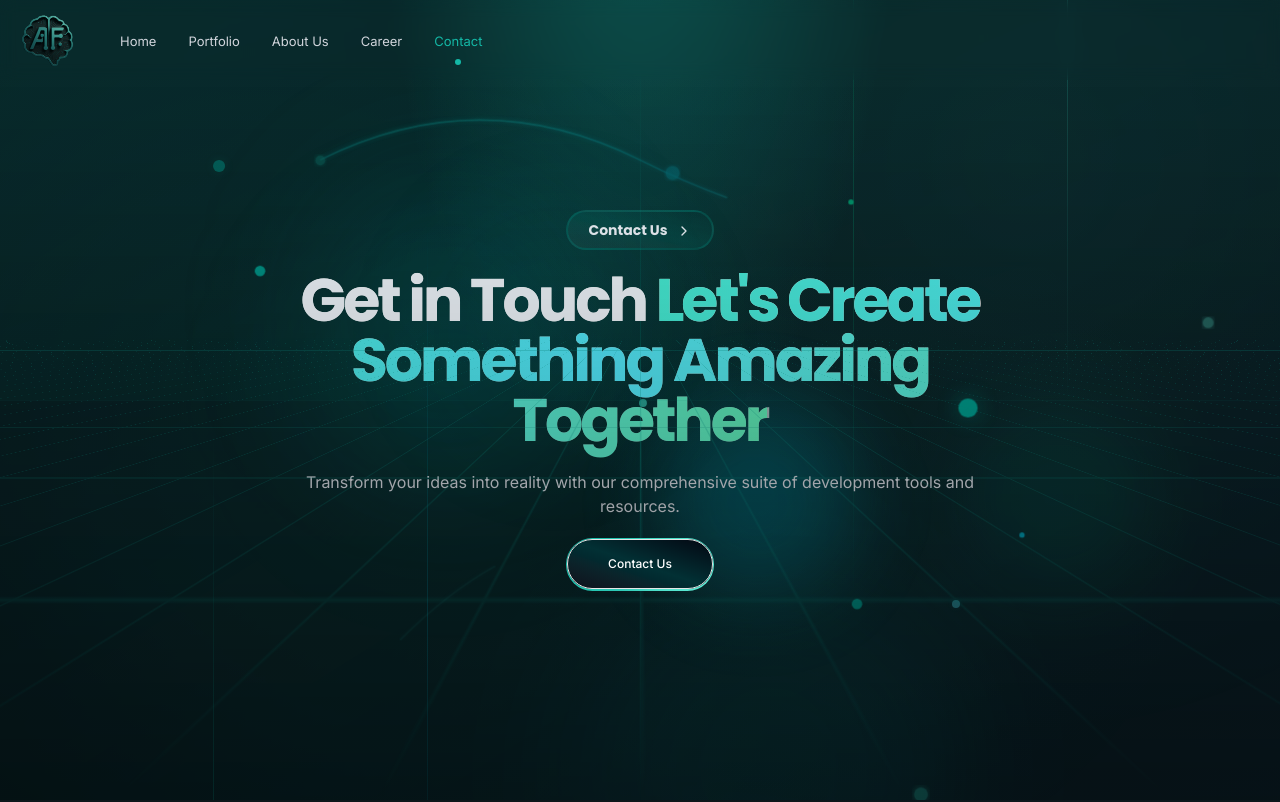
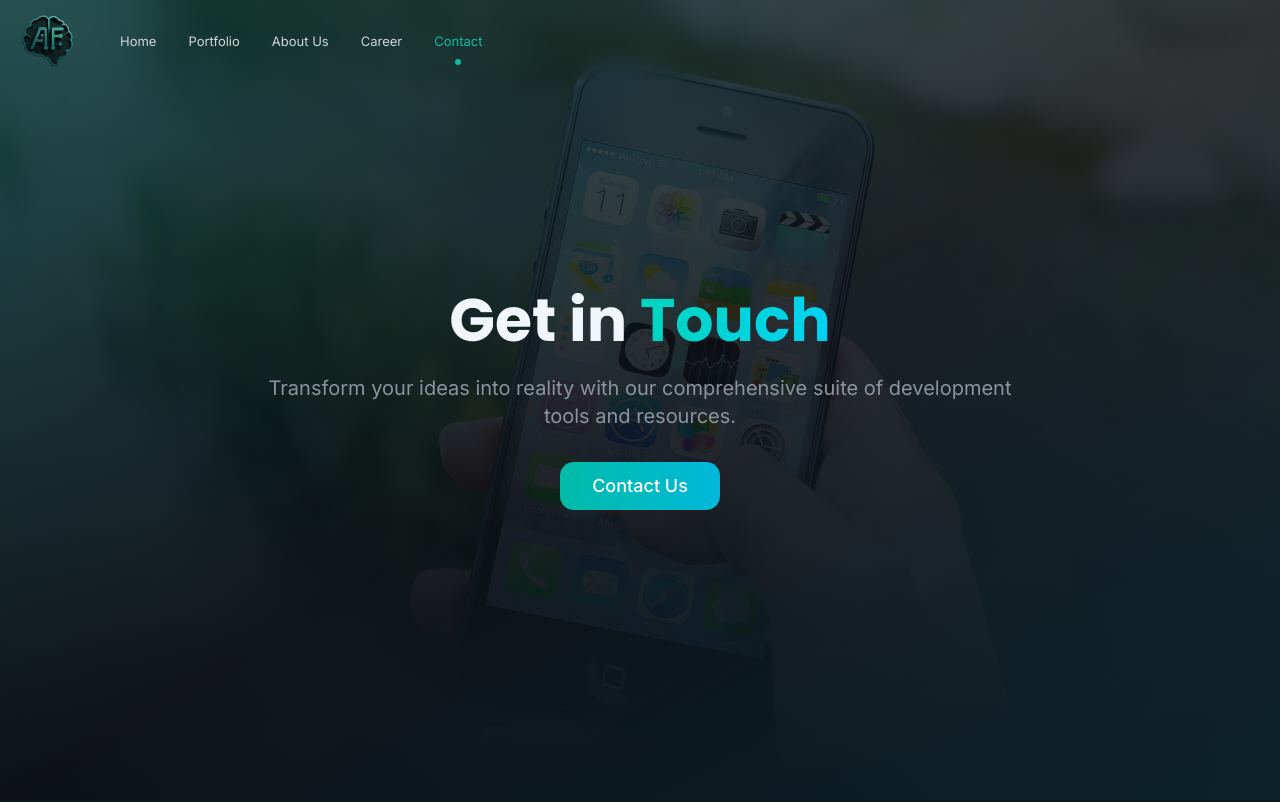
Before and after one commit to mashr9980/Afnexis, a Next.js app: page /contact in a window 1280 px wide. Shown: the top 802 px of the page. Built offline with nearby package versions, Linux system fonts and the light colour scheme.

Commit message:
Project section issue resolved

```diff
--- a/src/components/contact/contact-page.jsx
+++ b/src/components/contact/contact-page.jsx
@@ -9,6 +9,9 @@ import FAQ from "@/components/faq";
 import { HeroSection } from "@/components/home/hero";
 import emailjs from "@emailjs/browser";
 import { toast } from "sonner";
+import { motion } from "framer-motion";
+import { Button } from "../ui/button";
+import { useIntersectionObserver } from "@/hooks/use-intersection-observer";
 
 // EmailJS Configuration
 const EMAILJS_SERVICEID = "service_725k5hf";
@@ -16,6 +19,7 @@ const EMAILJS_TEMPLATEID = "template_g3zjzwa";
 const EMAILJS_PUBLICKEY = "ZnSWMoxvcPsTZQ6bu";
 
 export default function Contact() {
+  const heroRef = useRef(null);
   const [formState, setFormState] = useState({
     submitted: false,
     loading: false,
@@ -23,6 +27,30 @@ export default function Contact() {
 
   const formRef = useRef(null);
 
+  const heroVisible = useIntersectionObserver({ ref: heroRef });
+
+  // Animation variants
+  const fadeIn = {
+    hidden: { opacity: 0, y: 30 },
+    visible: {
+      opacity: 1,
+      y: 0,
+      transition: {
+        duration: 0.6,
+        ease: "easeOut",
+      },
+    },
+  };
+
+  const staggerContainer = {
+    hidden: { opacity: 0 },
+    visible: {
+      opacity: 1,
+      transition: {
+        staggerChildren: 0.2,
+      },
+    },
+  };
   const handleSubmit = async (e) => {
     e.preventDefault();
     setFormState((prev) => ({ ...prev, loading: true }));
@@ -80,23 +108,51 @@ export default function Contact() {
       </div>
 
       <div className="relative z-10">
-        <HeroSection
-          title="Contact Us"
-          subtitle={{
-            regular: " Get in Touch ",
-            gradient: " Let's Create Something  Amazing Together",
-          }}
-          description="Transform your ideas into reality with our comprehensive suite of development tools and resources."
-          ctaText="Contact Us"
-          ctaHref="/contact#contact-form"
-          gridOptions={{
-            angle: 65,
-            opacity: 0.4,
-            cellSize: 50,
-            lightLineColor: "#14b8a6",
-            darkLineColor: "#0d9488",
-          }}
-        />
+        {/* Hero Section */}
+        <section
+          className="relative h-screen flex items-center justify-center overflow-hidden"
+          ref={heroRef}
+        >
+          {/* Background with gradient overlay */}
+          <div className="absolute inset-0 bg-[url('/assets/contact.jpg')] bg-cover bg-center">
+            <div className="absolute inset-0 bg-gradient-to-b from-[#0d1117]/80 via-[#0d1117]/90 to-[#0d1117]"></div>
+            <div className="absolute inset-0 bg-gradient-to-br from-teal-500/20 via-transparent to-cyan-500/10"></div>
+          </div>
+
+          <motion.div
+            className="container-wrapper relative z-10 text-center"
+            initial="hidden"
+            animate={heroVisible ? "visible" : "hidden"}
+            variants={staggerContainer}
+          >
+            <motion.h1
+              className="text-4xl md:text-6xl font-bold text-headings font-['Poppins'] mb-6"
+              variants={fadeIn}
+            >
+              Get in{" "}
+              <span className="text-transparent bg-clip-text bg-gradient-to-r from-teal-400 to-cyan-400">
+                Touch
+              </span>
+            </motion.h1>
+            <motion.p
+              className="text-lg md:text-xl text-text max-w-3xl mx-auto mb-8"
+              variants={fadeIn}
+            >
+              Transform your ideas into reality with our comprehensive suite of
+              development tools and resources.
+            </motion.p>
+            <motion.div variants={fadeIn}>
+              <Link href="/contact#contact-form">
+                <Button
+                  size="lg"
+                  className="bg-gradient-to-r from-teal-500 to-cyan-500 hover:from-teal-600 hover:to-cyan-600 text-white font-medium rounded-xl px-8 py-6 text-lg transition-all duration-300 hover:shadow-lg hover:shadow-teal-500/25 hover:scale-105"
+                >
+                  Contact Us
+                </Button>
+              </Link>
+            </motion.div>
+          </motion.div>
+        </section>
 
         {/* Contact Form Section */}
         <section
@@ -123,9 +179,9 @@ export default function Contact() {
                       Tell Us About Your Project
                     </h2>
                     <p className="text-[var(--body-text)] mb-8">
-                      Fill out the form with details about your project, and our team
-                      will get back to you to discuss how we can bring your vision to
-                      life.
+                      Fill out the form with details about your project, and our
+                      team will get back to you to discuss how we can bring your
+                      vision to life.
                     </p>
 
                     <div className="space-y-6 mb-8">
@@ -136,10 +192,12 @@ export default function Contact() {
                           </div>
                         </div>
                         <div>
-                          <h4 className="text-lg font-bold mb-1 text-white group-hover:text-teal-300 transition-colors duration-300">Quick Response</h4>
+                          <h4 className="text-lg font-bold mb-1 text-white group-hover:text-teal-300 transition-colors duration-300">
+                            Quick Response
+                          </h4>
                           <p className="text-[var(--body-text)]">
-                            We respond to all inquiries within 24 hours on business
-                            days.
+                            We respond to all inquiries within 24 hours on
+                            business days.
                           </p>
                         </div>
                       </div>
@@ -151,7 +209,9 @@ export default function Contact() {
                           </div>
                         </div>
                         <div>
-                          <h4 className="text-lg font-bold mb-1 text-white group-hover:text-teal-300 transition-colors duration-300">Global Reach</h4>
+                          <h4 className="text-lg font-bold mb-1 text-white group-hover:text-teal-300 transition-colors duration-300">
+                            Global Reach
+                          </h4>
                           <p className="text-[var(--body-text)]">
                             We work with clients worldwide across different time
                             zones.
@@ -170,7 +230,8 @@ export default function Contact() {
                             Personalized Approach
                           </h4>
                           <p className="text-[var(--body-text)]">
-                            We tailor our solutions to your specific needs and goals.
+                            We tailor our solutions to your specific needs and
+                            goals.
                           </p>
                         </div>
                       </div>
@@ -180,7 +241,9 @@ export default function Contact() {
                     <div className="p-6 bg-gradient-to-br from-[var(--section-bg)] to-teal-900/20 rounded-xl border border-teal-500/20 relative overflow-hidden">
                       <div className="absolute inset-0 bg-gradient-to-br from-teal-500/5 to-transparent"></div>
                       <div className="relative z-10">
-                        <h3 className="text-xl font-bold mb-4 text-teal-300">Our Office</h3>
+                        <h3 className="text-xl font-bold mb-4 text-teal-300">
+                          Our Office
+                        </h3>
                         <p className="text-[var(--body-text)] mb-4">
                           123 Tech Plaza, Suite 400
                           <br />
@@ -223,7 +286,9 @@ export default function Contact() {
                         <div className="w-20 h-20 rounded-full bg-gradient-to-br from-teal-500/20 to-cyan-500/20 mx-auto mb-6 flex items-center justify-center border border-teal-500/30">
                           <CheckCircle className="w-10 h-10 text-teal-300" />
                         </div>
-                        <h3 className="text-2xl font-bold mb-4 text-transparent bg-clip-text bg-gradient-to-r from-white to-teal-300">Thank You!</h3>
+                        <h3 className="text-2xl font-bold mb-4 text-transparent bg-clip-text bg-gradient-to-r from-white to-teal-300">
+                          Thank You!
+                        </h3>
                         <p className="text-[var(--body-text)] max-w-md mx-auto mb-6">
                           Your message has been received. We'll get back to you
                           within 24 hours to discuss your project in detail.
@@ -254,8 +319,7 @@ export default function Contact() {
                               htmlFor="name"
                               className="block text-[var(--headings-text)] mb-2 font-medium"
                             >
-                              Full Name{" "}
-                              <span className="text-teal-400">*</span>
+                              Full Name <span className="text-teal-400">*</span>
                             </label>
                             <input
                               type="text"
@@ -339,14 +403,18 @@ export default function Contact() {
                             <option value="Cloud Development">
                               Cloud Development
                             </option>
-                            <option value="Web Development">Web Development</option>
+                            <option value="Web Development">
+                              Web Development
+                            </option>
                             <option value="Mobile Development">
                               Mobile Development
                             </option>
                             <option value="Data Engineering">
                               Data Engineering
                             </option>
-                            <option value="Product Design">Product Design</option>
+                            <option value="Product Design">
+                              Product Design
+                            </option>
                             <option value="Other">Other</option>
                           </select>
                         </div>
@@ -394,7 +462,9 @@ export default function Contact() {
                           type="submit"
                           disabled={formState.loading}
                           className={`w-full flex items-center justify-center px-6 py-4 rounded-lg font-medium text-white bg-gradient-to-r from-teal-500 to-cyan-500 hover:from-teal-600 hover:to-cyan-600 focus:ring-4 focus:ring-teal-500/25 transition-all duration-300 transform hover:scale-[1.02] hover:shadow-lg hover:shadow-teal-500/25 ${
-                            formState.loading ? "opacity-70 cursor-not-allowed scale-100" : ""
+                            formState.loading
+                              ? "opacity-70 cursor-not-allowed scale-100"
+                              : ""
                           }`}
                         >
                           {formState.loading ? (
--- a/src/components/footer.jsx
+++ b/src/components/footer.jsx
@@ -58,7 +58,10 @@ const Footer = () => {
           animate={isVisible ? "visible" : "hidden"}
           variants={containerVariants}
         >
-          <motion.div className="md:col-span-1" variants={columnVariants}>
+          <motion.div
+            className="md:col-span-1 flex flex-col items-center"
+            variants={columnVariants}
+          >
             <div className="text-[var(--headings-text)] text-2xl font-bold mb-4">
               <Link href="/" className="flex items-center">
                 <img
```
Also changed, not shown: src/components/portfolio/portfolio-page.jsx (+41 -16 lines), public/assets/contact.jpg (added).
